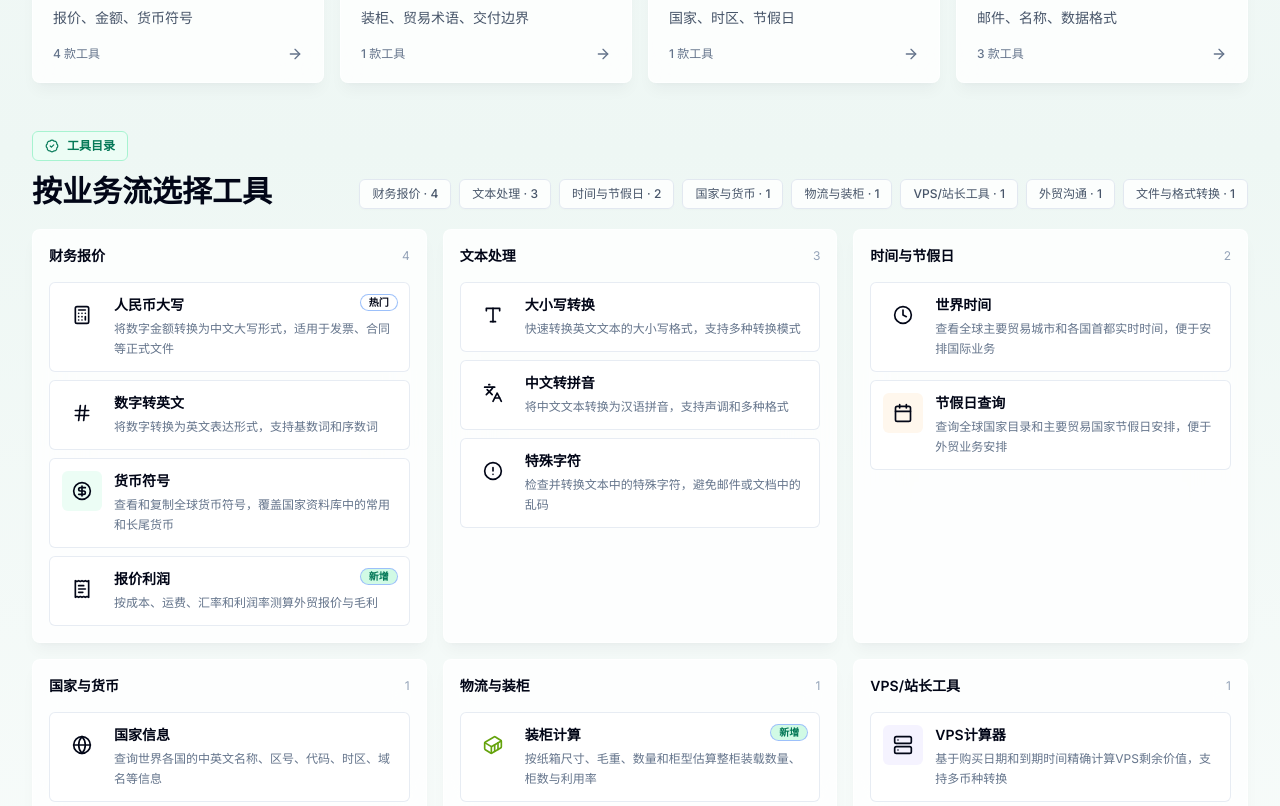
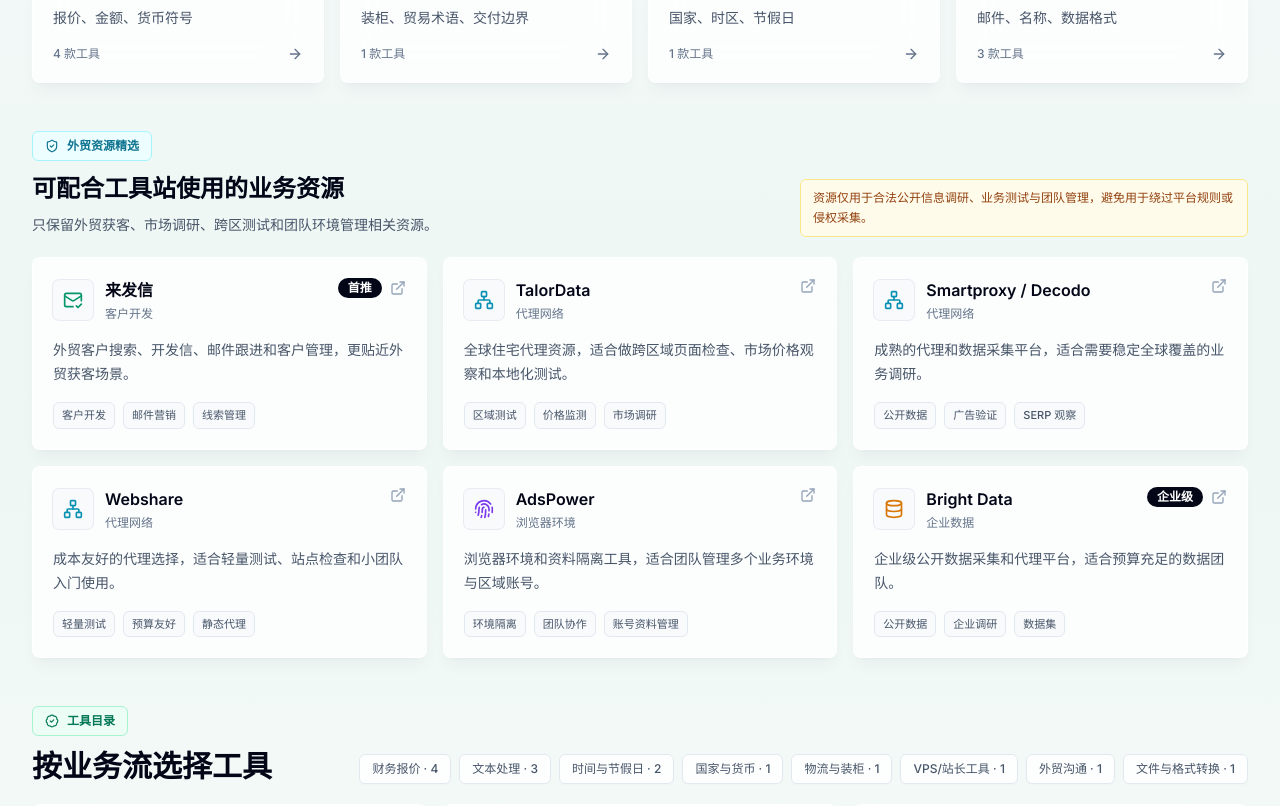
Before and after one commit to everett7623/Globokit, a Next.js app: page / in a window 1280 px wide. Shown: the part 840-1646 px from the top of the page. Built offline with nearby package versions, Linux system fonts and the light colour scheme.

Commit message:
feat: add trade resource recommendations

```diff
--- a/app/page.tsx
+++ b/app/page.tsx
@@ -17,10 +17,15 @@ import {
   Code,
   Code2,
   Container,
+  Database,
+  ExternalLink,
+  Fingerprint,
   FileSearch,
   Globe,
   Hash,
   Languages,
+  MailCheck,
+  Network,
   ReceiptText,
   Server,
   ShieldCheck,
@@ -35,6 +40,7 @@ import { Badge } from '@/components/ui/badge'
 import { Card, CardContent } from '@/components/ui/card'
 import { TOOL_REGISTRY, ToolCategory, ToolMeta, getActiveCategories, getToolsByCategory } from '@/lib/tools/registry'
 import { TOOL_UI_CONFIG, getToolBadgeClassName } from '@/lib/tools/registry-ui'
+import { PARTNER_RESOURCES, PartnerResourceType } from '@/lib/partner-resources'
 import { cn } from '@/lib/utils'
 
 const ICON_MAP: Record<string, ComponentType<{ className?: string }>> = {
@@ -125,6 +131,13 @@ const workflowGroups: Array<{
     accent: 'from-amber-500 to-orange-500',
   },
 ]
+
+const partnerTypeMeta: Record<PartnerResourceType, { icon: ComponentType<{ className?: string }>; tone: string }> = {
+  '客户开发': { icon: MailCheck, tone: 'text-emerald-600 dark:text-emerald-300' },
+  '代理网络': { icon: Network, tone: 'text-cyan-600 dark:text-cyan-300' },
+  '浏览器环境': { icon: Fingerprint, tone: 'text-violet-600 dark:text-violet-300' },
+  '企业数据': { icon: Database, tone: 'text-amber-600 dark:text-amber-300' },
+}
 
 export default function HomePage() {
   return (
@@ -244,6 +257,78 @@ export default function HomePage() {
         })}
       </section>
 
+      <section className="space-y-5">
+        <div className="flex flex-col gap-4 md:flex-row md:items-end md:justify-between">
+          <div>
+            <div className="mb-3 inline-flex items-center gap-2 rounded-md border border-cyan-200 bg-cyan-50 px-3 py-1.5 text-xs font-semibold text-cyan-700 dark:border-cyan-300/20 dark:bg-cyan-300/10 dark:text-cyan-200">
+              <ShieldCheck className="h-3.5 w-3.5" />
+              外贸资源精选
+            </div>
+            <h2 className="text-2xl font-semibold tracking-normal text-slate-950 dark:text-white">可配合工具站使用的业务资源</h2>
+            <p className="mt-2 max-w-3xl text-sm leading-6 text-slate-600 dark:text-slate-400">
+              只保留外贸获客、市场调研、跨区测试和团队环境管理相关资源。
+            </p>
+          </div>
+          <p className="max-w-md rounded-md border border-amber-200 bg-amber-50 px-3 py-2 text-xs leading-5 text-amber-800 dark:border-amber-300/20 dark:bg-amber-300/10 dark:text-amber-100">
+            资源仅用于合法公开信息调研、业务测试与团队管理，避免用于绕过平台规则或侵权采集。
+          </p>
+        </div>
+
+        <div className="grid gap-4 md:grid-cols-2 xl:grid-cols-3">
+          {PARTNER_RESOURCES.map((resource) => {
+            const meta = partnerTypeMeta[resource.type]
+            const Icon = meta.icon
+
+            return (
+              <a
+                key={resource.id}
+                href={resource.href}
+                target="_blank"
+                rel="sponsored noopener noreferrer"
+                className="group rounded-lg border border-white/70 bg-white/80 p-5 shadow-lg shadow-slate-900/[0.04] backdrop-blur-xl transition-all hover:-translate-y-1 hover:border-cyan-300 hover:shadow-xl hover:shadow-cyan-900/[0.06] dark:border-white/10 dark:bg-slate-950/60 dark:hover:border-cyan-300/50"
+              >
+                <div className="mb-4 flex items-start justify-between gap-3">
+                  <div className="flex min-w-0 items-center gap-3">
+                    <div className="flex h-10 w-10 shrink-0 items-center justify-center rounded-md bg-slate-50 ring-1 ring-slate-200/80 dark:bg-white/[0.04] dark:ring-white/10">
+                      <Icon className={cn('h-5 w-5', meta.tone)} />
+                    </div>
+                    <div className="min-w-0">
+                      <p className="truncate text-base font-semibold text-slate-950 group-hover:text-cyan-700 dark:text-white dark:group-hover:text-cyan-200">
+                        {resource.name}
+                      </p>
+                      <p className="mt-1 text-xs text-slate-500 dark:text-slate-400">{resource.type}</p>
+                    </div>
+                  </div>
+                  <div className="flex shrink-0 items-center gap-2">
+                    {resource.badge && (
+                      <Badge className="border-0 bg-slate-950 text-white dark:bg-white dark:text-slate-950">
+                        {resource.badge}
+                      </Badge>
+                    )}
+                    <ExternalLink className="h-4 w-4 text-slate-400 transition-colors group-hover:text-cyan-600 dark:group-hover:text-cyan-200" />
+                  </div>
+                </div>
+
+                <p className="line-clamp-2 text-sm leading-6 text-slate-600 dark:text-slate-400">
+                  {resource.description}
+                </p>
+
+                <div className="mt-4 flex flex-wrap gap-2">
+                  {resource.bestFor.map((item) => (
+                    <span
+                      key={item}
+                      className="rounded-md border border-slate-200 bg-slate-50 px-2 py-1 text-[11px] font-medium text-slate-600 dark:border-white/10 dark:bg-white/[0.04] dark:text-slate-300"
+                    >
+                      {item}
+                    </span>
+                  ))}
+                </div>
+              </a>
+            )
+          })}
+        </div>
+      </section>
+
       <section id="tools" className="space-y-5">
         <div className="flex flex-col gap-4 md:flex-row md:items-end md:justify-between">
           <div>
--- /dev/null
+++ b/lib/partner-resources.ts
@@ -0,0 +1,70 @@
+// 名称: 外贸资源精选
+// 描述: 管理可在首页展示的外贸相关资源推荐
+// 路径: Globokit/lib/partner-resources.ts
+// 作者: Jensfrank / Codex
+// 更新时间: 2026-07-06
+
+export type PartnerResourceType = '客户开发' | '代理网络' | '浏览器环境' | '企业数据'
+
+export interface PartnerResource {
+  id: string
+  name: string
+  type: PartnerResourceType
+  href: string
+  description: string
+  bestFor: string[]
+  badge?: string
+}
+
+export const PARTNER_RESOURCES: PartnerResource[] = [
+  {
+    id: 'laifaxin',
+    name: '来发信',
+    type: '客户开发',
+    href: 'https://s.y8o.de/laifaxin',
+    description: '外贸客户搜索、开发信、邮件跟进和客户管理，更贴近外贸获客场景。',
+    bestFor: ['客户开发', '邮件营销', '线索管理'],
+    badge: '首推',
+  },
+  {
+    id: 'talordata',
+    name: 'TalorData',
+    type: '代理网络',
+    href: 'https://s.y8o.de/talordata',
+    description: '全球住宅代理资源，适合做跨区域页面检查、市场价格观察和本地化测试。',
+    bestFor: ['区域测试', '价格监测', '市场调研'],
+  },
+  {
+    id: 'smartproxy',
+    name: 'Smartproxy / Decodo',
+    type: '代理网络',
+    href: 'https://s.y8o.de/smartproxy',
+    description: '成熟的代理和数据采集平台，适合需要稳定全球覆盖的业务调研。',
+    bestFor: ['公开数据', '广告验证', 'SERP 观察'],
+  },
+  {
+    id: 'webshare',
+    name: 'Webshare',
+    type: '代理网络',
+    href: 'https://s.y8o.de/webshare',
+    description: '成本友好的代理选择，适合轻量测试、站点检查和小团队入门使用。',
+    bestFor: ['轻量测试', '预算友好', '静态代理'],
+  },
+  {
+    id: 'adspower',
+    name: 'AdsPower',
+    type: '浏览器环境',
+    href: 'https://s.y8o.de/adspower',
+    description: '浏览器环境和资料隔离工具，适合团队管理多个业务环境与区域账号。',
+    bestFor: ['环境隔离', '团队协作', '账号资料管理'],
+  },
+  {
+    id: 'brightdata',
+    name: 'Bright Data',
+    type: '企业数据',
+    href: 'https://s.y8o.de/brightdata',
+    description: '企业级公开数据采集和代理平台，适合预算充足的数据团队。',
+    bestFor: ['公开数据', '企业调研', '数据集'],
+    badge: '企业级',
+  },
+]
```
